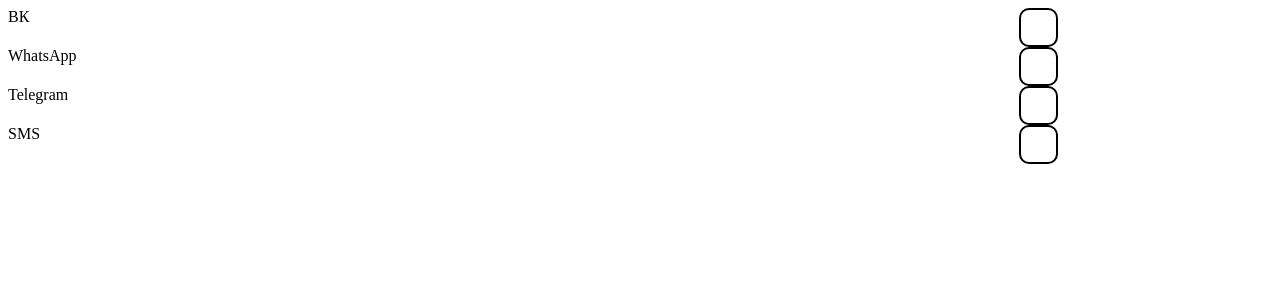
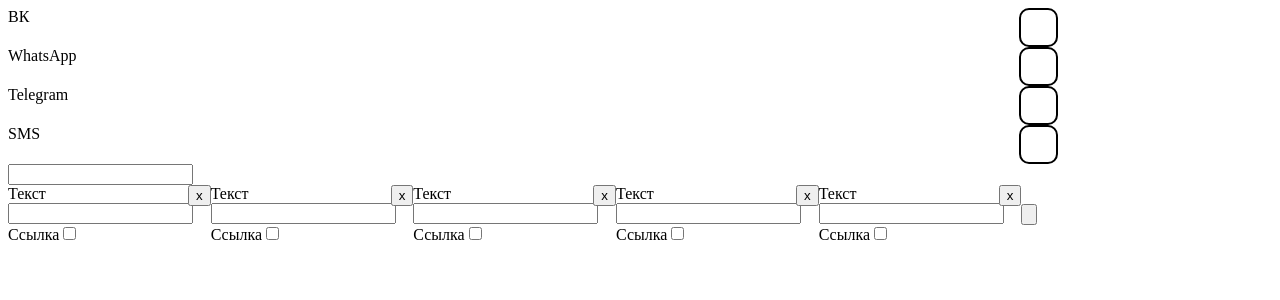
Before and after one commit to Bumerbun/EvaTestTask, a Nuxt app: page / in a window 1280 px wide. Shown: the top 300 px of the page. Built offline with nearby package versions, Linux system fonts and the light colour scheme.

Commit message:
answer buttons hrml setup

```diff
--- a/app.vue
+++ b/app.vue
@@ -1,31 +1,33 @@
 <template>
   <div>
     <MessengerSelection :optionsData="optionsData"/>
+    <MessageOptions/>
   </div>
 </template>
 
 <script>
-import MessengerSelection from './components/MessengerSelection.vue'
+import MessengerSelection from './components/MessengerSelection.vue';
+import MessageOptions from './components/MessageOptions.vue'
 export default {
-  data(){
+    data() {
         return {
             optionsData: [
-        {'label': "ВК",
+                { 'label': "ВК",
                     'ref': "vk",
                     'limitations': {
-          'maxTextSize' : 4069,
+                        'maxTextSize': 4069,
                         'customKeyboardSupport': true,
                         'standardKeyboardSupport': true,
                         'standardKeyboardLimitations': {
                             'maxButtonCount': 40,
-            'maxButtonTextSize' : -1,
+                            'maxButtonTextSize': -1,
                             'linkButtonSupport': true,
                             'maxLinkButtonCount': -1
                         },
                         'inlineKeyboardSupport': true,
-          'inlineKeyboardLimitations':  {
+                        'inlineKeyboardLimitations': {
                             'maxButtonCount': 10,
-            'maxButtonTextSize' : -1,
+                            'maxButtonTextSize': -1,
                             'linkButtonSupport': true,
                             'maxLinkButtonCount': -1
                         },
@@ -35,19 +37,19 @@ export default {
                     'label': "WhatsApp",
                     'ref': "whatsapp",
                     'limitations': {
-            'maxTextSize' : 1000,
+                        'maxTextSize': 1000,
                         'customKeyboardSupport': true,
                         'standardKeyboardSupport': true,
                         'standardKeyboardLimitations': {
                             'maxButtonCount': 10,
-              'maxButtonTextSize' : 20,
+                            'maxButtonTextSize': 20,
                             'linkButtonSupport': false,
                             'maxLinkButtonCount': 0
                         },
                         'inlineKeyboardSupport': true,
-            'inlineKeyboardLimitations':  {
+                        'inlineKeyboardLimitations': {
                             'maxButtonCount': 3,
-              'maxButtonTextSize' : 20,
+                            'maxButtonTextSize': 20,
                             'linkButtonSupport': true,
                             'maxLinkButtonCount': 1
                         },
@@ -57,20 +59,19 @@ export default {
                     'label': "Telegram",
                     'ref': "tg",
                     'limitations': {
-            'maxTextSize' : 4096,
+                        'maxTextSize': 4096,
                         'customKeyboardSupport': true,
                         'standardKeyboardSupport': true,
                         'standardKeyboardLimitations': {
                             'maxButtonCount': -1,
-              'maxButtonTextSize' : -1,
+                            'maxButtonTextSize': -1,
                             'linkButtonSupport': false,
                             'maxLinkButtonCount': 0
-
                         },
                         'inlineKeyboardSupport': true,
-            'inlineKeyboardLimitations':  {
+                        'inlineKeyboardLimitations': {
                             'maxButtonCount': -1,
-              'maxButtonTextSize' : 64,
+                            'maxButtonTextSize': 64,
                             'linkButtonSupport': true,
                             'maxLinkButtonCount': -1
                         },
@@ -80,25 +81,26 @@ export default {
                     'label': "SMS",
                     'ref': "sms",
                     'limitations': {
-            'maxTextSize' : 1000,
-            'customKeyboardSupport': true,
-            'standardKeyboardSupport': true,
+                        'maxTextSize': -1,
+                        'customKeyboardSupport': false,
+                        'standardKeyboardSupport': false,
                         'standardKeyboardLimitations': {
-              'maxButtonCount': 10,
-              'maxButtonTextSize' : 20,
-              'linkButtonSupport': false
+                            'maxButtonCount': 0,
+                            'maxButtonTextSize': 0,
+                            'linkButtonSupport': false,
+                            'maxLinkButtonCount': 0
                         },
-            'inlineKeyboardSupport': true,
-            'inlineKeyboardLimitations':  {
-              'maxButtonCount': 3,
-              'maxButtonTextSize' : 20,
-              'linkButtonSupport': true,
-              'maxLinkButtonCount': 1
+                        'inlineKeyboardSupport': false,
+                        'inlineKeyboardLimitations': {
+                            'maxButtonCount': 0,
+                            'maxButtonTextSize': 0,
+                            'linkButtonSupport': false,
+                            'maxLinkButtonCount': 0
                         },
                     }
                 },
             ],
-    }
+        };
     }
 }
 </script>
--- /dev/null
+++ b/components/AnswerButton.vue
@@ -0,0 +1,45 @@
+<template>
+    <div class="answer_button">
+        <div class="button_text">
+            <label>Текст</label>
+            <input type="text" ref="textInput" v-model="text" :maxlength="maxTextSize" class="button_text_input"/>
+        </div>
+        <div class="button_link" v-if="linksSupport">
+            <label>Ссылка</label>
+            <input type="checkbox" ref="linkCheckbox" class="button_link_checkbox" v-model="linkEnabled" :change="onChange"/>
+            <input type="text" ref="linkInput" v-if="linkEnabled" v-model="link" class="button_link_input"/>
+        </div>
+    </div>
+</template>
+
+<script>
+export default {
+    props: {
+        maxTextSize: {default: -1},
+        linksSupport: {default: true}
+    },
+    data(){
+        return {
+            text: "",
+            link: "",
+            linkEnabled: false,
+        }
+    },
+    computed: {
+        linkInputVisiability(){
+            return this.linksSupport ? "visible" : "hidden";
+        },
+        linkVisiability(){
+            return this.linksSupport ? "visible" : "hidden";
+        }
+    },
+    methods: {
+        onChange(event){
+
+        }
+    }
+}
+</script>
+
+<style scoped>
+</style>
--- a/components/LabeledCheckBox.vue
+++ b/components/LabeledCheckBox.vue
@@ -1,7 +1,7 @@
 <template>
-    <div>
-        <input class="checkbox" type="checkbox" :id="actualid" @change="updateInput"/>
-        <label :for="actualid">{{labelText}}</label>
+    <div class="custom_checkbox">
+        <input class="custom_checkbox_input" type="checkbox" :id="actualid" @change="updateInput"/>
+        <label class= "custom_checkbox_label" :for="actualid">{{labelText}}</label>
     </div>
 </template>
 
@@ -69,7 +69,7 @@ export default{
 }
 </script>
 
-<style>
+<style scoped>
 input[type="checkbox"]:not(:checked),
 input[type="checkbox"]:checked {
   position: absolute;
--- /dev/null
+++ b/components/MessageOptions.vue
@@ -0,0 +1,55 @@
+<template>
+    <div>
+        <div>
+            <input type="text"/>
+        </div>
+        <div class="answer_buttons_list">
+            <div v-for="(elem, key) in testElems" class="answer_buttons_list" v-bind:key="elem">
+                <AnswerButton class="answer_button_block"/>
+                <input type="button" class="answer_button_remove" value="x" v-on:click="removeAnswerButton(key)"/>
+            </div>
+            <input type="button" class="add_answer_button" :onClick="addAnswerButton"/>
+
+        </div>
+    </div>
+</template>
+
+<script>
+import AnswerButton from './AnswerButton.vue';
+export default {
+    props: {},
+    data(){
+        return {
+            testElems: [1,2,3,4,5]
+        }
+    },
+    methods: {
+        addAnswerButton(){
+            this.testElems.push(1)
+        },
+        removeAnswerButton(key){
+            this.testElems.splice(key,1)
+        }
+    }
+}
+
+</script>
+
+<style scoped>
+.answer_buttons_list {
+    display: flex;
+}
+.answer_button_block {
+    display: inline-block;
+    width: 180px;
+}
+.answer_button_remove {
+    display: inline-block;
+    margin-bottom: auto;
+}
+.add_answer_button {
+    display: inline-block;
+    margin-top: auto;
+    margin-bottom: auto;
+}
+</style>
--- a/components/MessengerSelection.vue
+++ b/components/MessengerSelection.vue
@@ -27,11 +27,10 @@ export default{
     methods: {
         onClick(optionObject){
             if (optionObject.isChecked){
-                var position = this.addSelectedOption(optionObject)
+                const position = this.addSelectedOption(optionObject)
                 optionObject.labelChecked = position
             }
             else{
-                console.log("3")
                 this.removeSelectedOption(optionObject)
             }
             this.getSelectedOptionsData()
@@ -41,7 +40,7 @@ export default{
             return selectedOptions.length
         },
         removeSelectedOption(optionObject){
-            var position = selectedOptions.indexOf(optionObject);
+            const position = selectedOptions.indexOf(optionObject);
             selectedOptions.splice(position, 1)
             for (let i = 0; i < selectedOptions.length; i++){
                 selectedOptions[i].labelChecked = i + 1;
@@ -54,7 +53,6 @@ export default{
         },
         getSelectedOptionsData(){
             const selectedids = selectedOptions.map((option) => option.id);
-            console.log(selectedids.map((id) => this.optionsData.find((option) => option.ref == id)).map((x) => x.ref))
             return selectedids.map((id) => this.optionsData.find((option) => option.ref == id))
         }
     }
```
Lines whose indentation alone changed are shown as unchanged.
